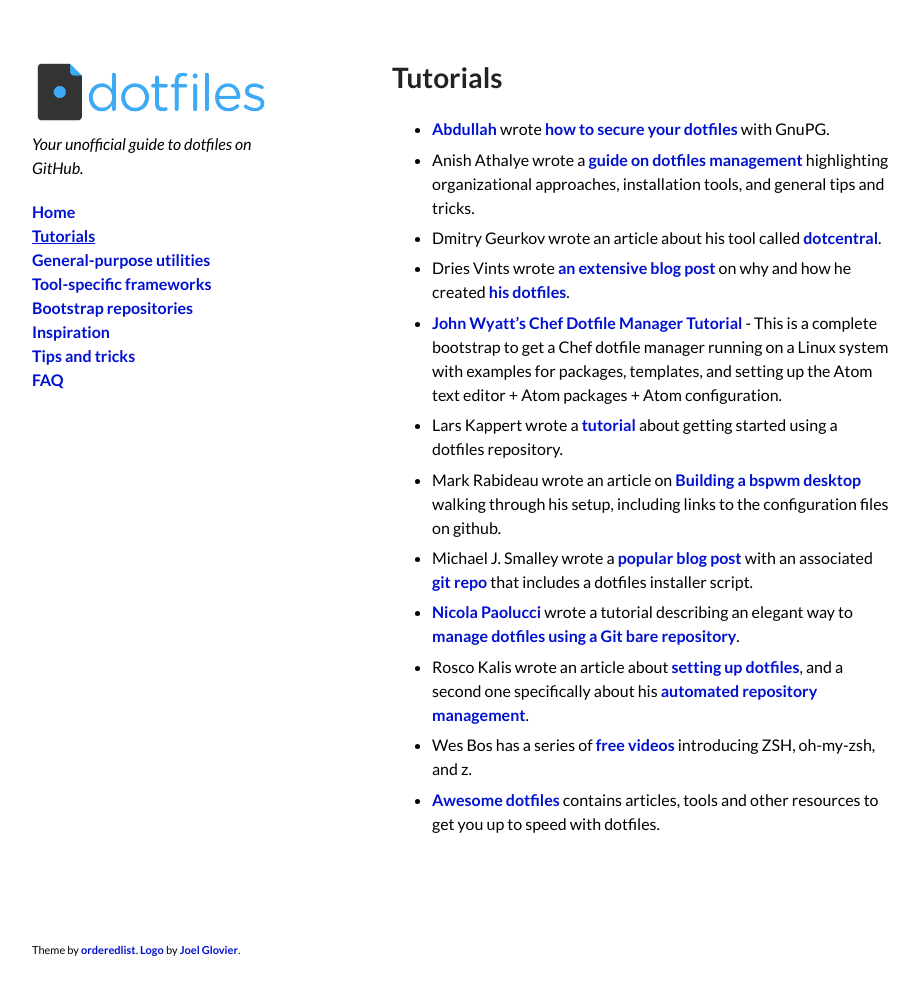
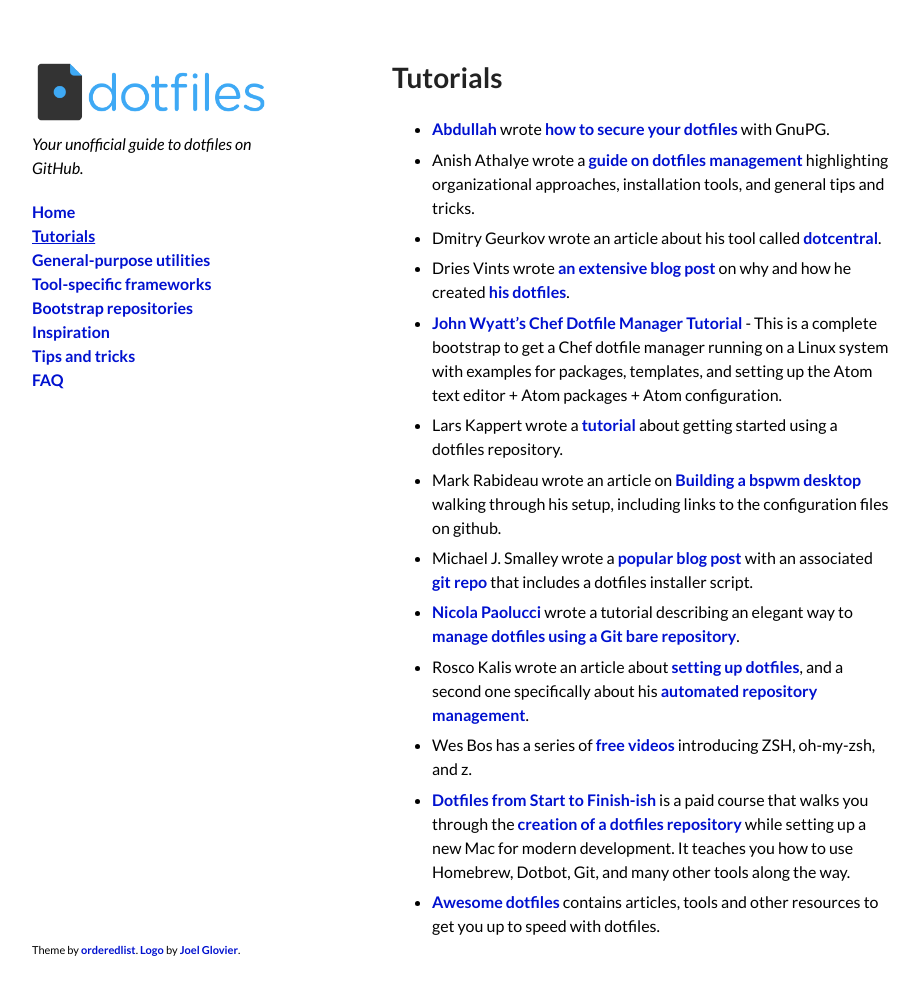
Before and after one commit to dotfiles/dotfiles.github.com, a Jekyll site: the page built from tutorials.md, in a window 1280 px wide and 1008 px high. Shown: the top 995 px of the window, without its empty margins (178-1097 px from the left). Built offline with Jekyll 4.4.1, drawn with Linux system fonts in a browser that asks for light colours; comment, search, counter and statistics services are not loaded.

Commit message:
Add Dotfiles from Start to Finish-ish to tutorials
I've released the first part of a big course about dotfiles on Udemy.

I hope adding a paid course here is OK. Here's a referral (which will expire) to enroll for free if you would like to check it out first.

https://www.udemy.com/course/dotfiles-from-start-to-finish-ish/?couponCode=F9E7BB93970CF0BA1C3E

Thanks!

```diff
--- a/_data/tutorials.yml
+++ b/_data/tutorials.yml
@@ -61,3 +61,10 @@
   description: >
     [Awesome dotfiles](https://github.com/webpro/awesome-dotfiles) contains
     articles, tools and other resources to get you up to speed with dotfiles.
+- author: eieioxyz
+  description: >
+    [Dotfiles from Start to Finish-ish](https://tinyurl.com/dfstfish)
+    is a paid course that walks you through the [creation of a dotfiles
+    repository](https://github.com/eieioxyz/dotfiles_macos) while setting
+    up a new Mac for modern development. It teaches you how to use Homebrew,
+    Dotbot, Git, and many other tools along the way.
```
